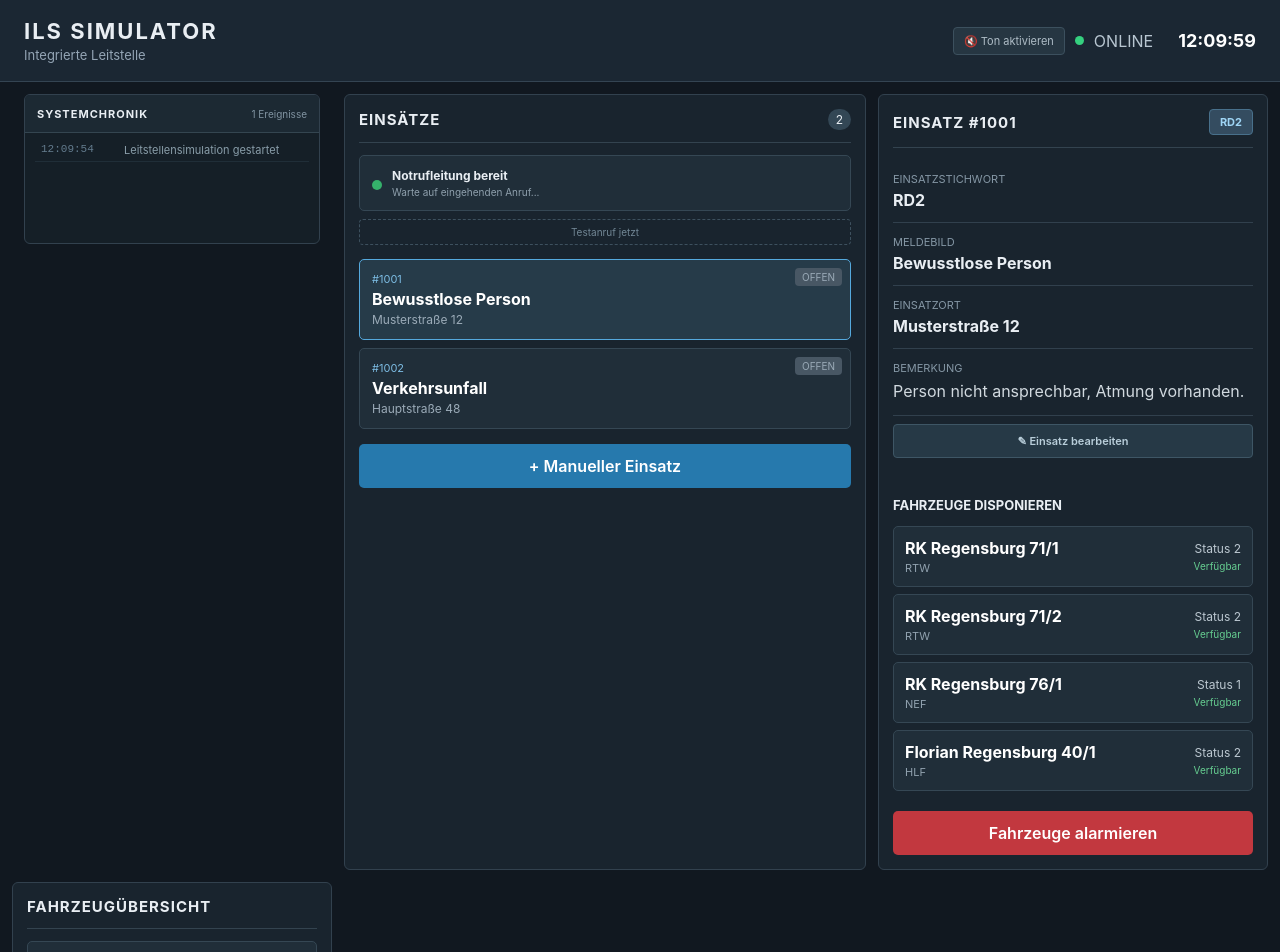
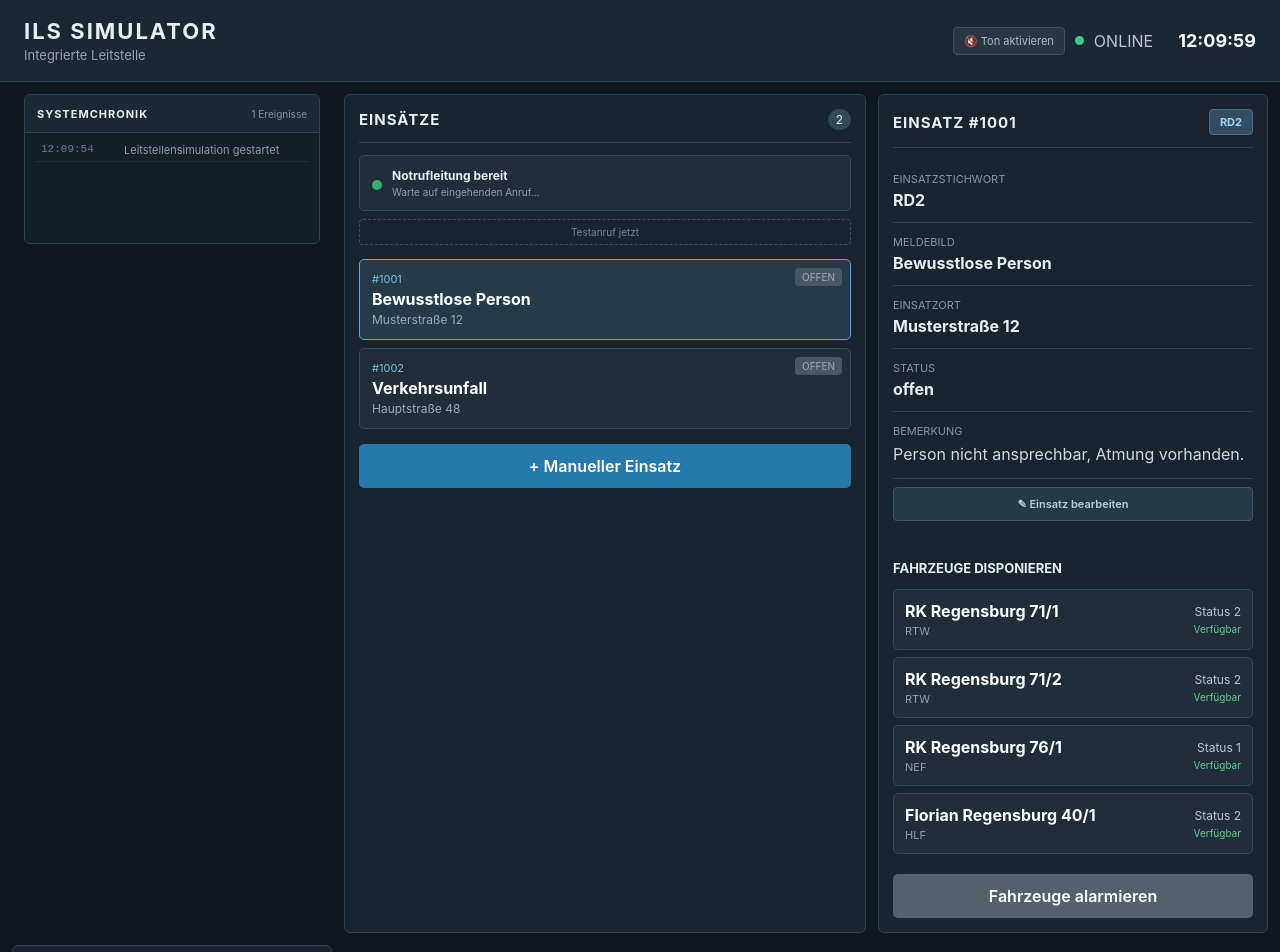
Before and after one commit to roger232334/Leitstellenspiel, a Vue app: page / in a window 1280 px wide. Shown: the top 952 px of the page. Built offline with nearby package versions, Linux system fonts and the light colour scheme; the HTML template or start-up script is replaced by a standard one.

Commit message:
Version 0.16 - Einsatzdetails und Nachalarmierung

```diff
--- a/src/App.vue
+++ b/src/App.vue
@@ -14,6 +14,7 @@ import { adresseGeocodieren } from './services/geocoding.js'
 import LeitstellenKarte from './components/LeitstellenKarte.vue'
 import FahrzeugUebersicht from './components/FahrzeugUebersicht.vue'
 import EinsatzListe from './components/EinsatzListe.vue'
+import EinsatzDetails from './components/EinsatzDetails.vue'
 // --------------------------------------------------
 // UHRZEIT
 // --------------------------------------------------
@@ -1010,32 +1011,57 @@ function fahrzeugHinweis(fahrzeug) {
 // --------------------------------------------------
 
 function fahrzeugAuswaehlen(fahrzeug) {
-  const einsatz = ausgewaehlterEinsatz.value
+  const einsatz =
+    ausgewaehlterEinsatz.value
+
+  if (!einsatz) {
+    return
+  }
 
   if (
-    !einsatz ||
-    einsatz.status === 'alarmiert'
+    einsatz.status ===
+    'abgeschlossen'
   ) {
     return
   }
 
+  // Bereits alarmierte Fahrzeuge können
+  // nicht mehr abgewählt werden.
+  if (
+    fahrzeug.einsatzId ===
+    einsatz.id
+  ) {
+    return
+  }
+
   const bereitsAusgewaehlt =
-    einsatz.fahrzeuge.includes(fahrzeug.id)
-
+    einsatz.fahrzeuge.includes(
+      fahrzeug.id,
+    )
+
+  // Noch nicht alarmiertes Fahrzeug
+  // wieder aus der Auswahl entfernen
   if (bereitsAusgewaehlt) {
     einsatz.fahrzeuge =
       einsatz.fahrzeuge.filter(
-        (id) => id !== fahrzeug.id,
+        (id) =>
+          id !== fahrzeug.id,
       )
 
     return
   }
 
-  if (!istFahrzeugVerfuegbar(fahrzeug)) {
-    return
-  }
-
-  einsatz.fahrzeuge.push(fahrzeug.id)
+  if (
+    !istFahrzeugVerfuegbar(
+      fahrzeug,
+    )
+  ) {
+    return
+  }
+
+  einsatz.fahrzeuge.push(
+    fahrzeug.id,
+  )
 }
 
 function istFahrzeugAusgewaehlt(fahrzeugId) {
@@ -1045,22 +1071,44 @@ function istFahrzeugAusgewaehlt(fahrzeugId) {
 }
 
 function istFahrzeugDeaktiviert(fahrzeug) {
-  if (!ausgewaehlterEinsatz.value) {
+  const einsatz =
+    ausgewaehlterEinsatz.value
+
+  if (!einsatz) {
     return true
   }
 
+  // Abgeschlossene Einsätze nicht mehr bearbeiten
+  if (einsatz.status === 'abgeschlossen') {
+    return true
+  }
+
+  // Fahrzeug wurde für genau diesen Einsatz
+  // bereits alarmiert.
+  // Es bleibt sichtbar, kann aber nicht mehr
+  // abgewählt werden.
   if (
-    ausgewaehlterEinsatz.value.status ===
-    'alarmiert'
+    fahrzeug.einsatzId === einsatz.id
   ) {
     return true
   }
 
-  if (istFahrzeugAusgewaehlt(fahrzeug.id)) {
+  // Gerade neu ausgewähltes Fahrzeug darf
+  // wieder abgewählt werden.
+  if (
+    istFahrzeugAusgewaehlt(
+      fahrzeug.id,
+    )
+  ) {
     return false
   }
 
-  return !istFahrzeugVerfuegbar(fahrzeug)
+  // Sonstige verfügbare Fahrzeuge können
+  // auch bei einem bereits alarmierten Einsatz
+  // nachalarmiert werden.
+  return !istFahrzeugVerfuegbar(
+    fahrzeug,
+  )
 }
 
 // --------------------------------------------------
@@ -1291,35 +1339,54 @@ async function alarmieren() {
     return
   }
 
-  if (einsatz.fahrzeuge.length === 0) {
+  // Nur Fahrzeuge ermitteln, die zwar
+  // ausgewählt, aber für diesen Einsatz
+  // NOCH NICHT alarmiert wurden.
+  const zuAlarmierendeFahrzeuge =
+    fahrzeuge.value.filter(
+      (fahrzeug) => {
+        return (
+          einsatz.fahrzeuge.includes(
+            fahrzeug.id,
+          ) &&
+          fahrzeug.einsatzId !==
+            einsatz.id
+        )
+      },
+    )
+
+  if (
+    zuAlarmierendeFahrzeuge.length ===
+    0
+  ) {
     alert(
-      'Bitte zuerst mindestens ein Fahrzeug auswählen.',
+      'Bitte mindestens ein weiteres verfügbares Fahrzeug auswählen.',
     )
 
     return
   }
 
+  const istNachalarmierung =
+    einsatz.status === 'alarmiert'
+
   einsatz.status = 'alarmiert'
 
-  const alarmierteFahrzeuge =
-    fahrzeuge.value.filter((fahrzeug) =>
-      einsatz.fahrzeuge.includes(
-        fahrzeug.id,
-      ),
-    )
-
-  alarmierteFahrzeuge.forEach(
+  // Nur die NEU ausgewählten Fahrzeuge
+  // auf Status 3 setzen.
+  zuAlarmierendeFahrzeuge.forEach(
     (fahrzeug) => {
       fahrzeug.status = 3
-      fahrzeug.einsatzId = einsatz.id
-
-      // Fallback
-      fahrzeug.naechsterStatusIn = 10
+      fahrzeug.einsatzId =
+        einsatz.id
+
+      // Fallback, falls Routing fehlschlägt
+      fahrzeug.naechsterStatusIn =
+        10
     },
   )
 
   const fahrzeugNamen =
-    alarmierteFahrzeuge
+    zuAlarmierendeFahrzeuge
       .map(
         (fahrzeug) =>
           fahrzeug.funkrufname,
@@ -1327,12 +1394,14 @@ async function alarmieren() {
       .join(', ')
 
   protokolliere(
-    `Einsatz #${einsatz.id}: ${fahrzeugNamen} alarmiert`,
+    istNachalarmierung
+      ? `Einsatz #${einsatz.id}: Nachalarmierung – ${fahrzeugNamen}`
+      : `Einsatz #${einsatz.id}: ${fahrzeugNamen} alarmiert`,
     'alarm',
   )
 
-  // Keine Koordinaten?
-  // Dann funktioniert weiterhin der alte Countdown.
+  // Keine Kartenposition vorhanden:
+  // Fahrzeug läuft über den Fallback-Timer.
   if (!einsatz.position) {
     protokolliere(
       `Einsatz #${einsatz.id}: keine Kartenposition vorhanden`,
@@ -1343,7 +1412,7 @@ async function alarmieren() {
   }
 
   await Promise.all(
-    alarmierteFahrzeuge.map(
+    zuAlarmierendeFahrzeuge.map(
       async (fahrzeug) => {
         try {
           const route =
@@ -1352,19 +1421,15 @@ async function alarmieren() {
               einsatz.position,
             )
 
-          fahrzeug.route = route.punkte
+          fahrzeug.route =
+            route.punkte
+
           fahrzeug.routeSchritt = 0
 
-          /*
-           * Die echte Fahrzeit wäre für Tests zu lang.
-           *
-           * OSRM liefert z.B. 420 Sekunden.
-           * Wir beschleunigen das Spiel ungefähr
-           * um Faktor 20.
-           */
           const simulierteFahrzeit =
             Math.round(
-              route.dauerSekunden / 20,
+              route.dauerSekunden /
+                20,
             )
 
           fahrzeug.routeSchritte =
@@ -1381,7 +1446,8 @@ async function alarmieren() {
 
           const kilometer =
             (
-              route.distanzMeter / 1000
+              route.distanzMeter /
+              1000
             ).toFixed(1)
 
           protokolliere(
@@ -1398,8 +1464,8 @@ async function alarmieren() {
           fahrzeug.routeSchritt = 0
           fahrzeug.routeSchritte = 0
 
-          // Falls OSRM nicht erreichbar ist:
-          fahrzeug.naechsterStatusIn = 10
+          fahrzeug.naechsterStatusIn =
+            10
 
           protokolliere(
             `${fahrzeug.funkrufname}: Routing nicht verfügbar – verwende simulierte Fahrzeit`,
@@ -1554,140 +1620,15 @@ async function alarmieren() {
 
       <!-- EINSATZDETAILS -->
 
-      <section
-        v-if="ausgewaehlterEinsatz"
-        class="panel einsatzdetails"
-      >
-        <div class="panel-kopf">
-          <h2>
-            Einsatz #{{ ausgewaehlterEinsatz.id }}
-          </h2>
-
-          <span
-            v-if="ausgewaehlterEinsatz.stichwort"
-            class="stichwort-badge"
-          >
-            {{ ausgewaehlterEinsatz.stichwort }}
-          </span>
-        </div>
-
-        <div class="detailblock">
-          <label>Einsatzstichwort</label>
-
-          <strong>
-            {{
-              ausgewaehlterEinsatz.stichwort ||
-              'Nicht vergeben'
-            }}
-          </strong>
-        </div>
-
-        <div class="detailblock">
-          <label>Meldebild</label>
-
-          <strong>
-            {{ ausgewaehlterEinsatz.meldung }}
-          </strong>
-        </div>
-
-        <div class="detailblock">
-          <label>Einsatzort</label>
-
-          <strong>
-            {{ ausgewaehlterEinsatz.ort }}
-          </strong>
-        </div>
-
-        <div class="detailblock">
-          <label>Bemerkung</label>
-
-          <div class="detailtext">
-            {{
-              ausgewaehlterEinsatz.bemerkung ||
-              'Keine weiteren Informationen vorhanden.'
-            }}
-          </div>
-        </div>
-<button
-  class="bearbeitenbutton"
-  @click="
-    einsatzBearbeiten(
-      ausgewaehlterEinsatz
-    )
-  "
->
-  ✎ Einsatz bearbeiten
-</button>
-        <h3>Fahrzeuge disponieren</h3>
-
-        <div class="fahrzeugauswahl">
-          <button
-            v-for="fahrzeug in fahrzeuge"
-            :key="fahrzeug.id"
-            class="fahrzeug"
-            :class="{
-              ausgewaehlt:
-                istFahrzeugAusgewaehlt(
-                  fahrzeug.id,
-                ),
-
-              'nicht-verfuegbar':
-                istFahrzeugDeaktiviert(fahrzeug),
-            }"
-            :disabled="
-              istFahrzeugDeaktiviert(fahrzeug)
-            "
-            @click="fahrzeugAuswaehlen(fahrzeug)"
-          >
-            <div>
-              <strong>
-                {{ fahrzeug.funkrufname }}
-              </strong>
-
-              <span>
-                {{ fahrzeug.typ }}
-              </span>
-            </div>
-
-            <div class="fahrzeug-rechts">
-              <div class="status">
-                Status {{ fahrzeug.status }}
-              </div>
-
-              <div
-                class="verfuegbarkeit"
-                :class="{
-                  verfuegbar:
-                    istFahrzeugVerfuegbar(
-                      fahrzeug,
-                    ) ||
-                    istFahrzeugAusgewaehlt(
-                      fahrzeug.id,
-                    ),
-                }"
-              >
-                {{ fahrzeugHinweis(fahrzeug) }}
-              </div>
-            </div>
-          </button>
-        </div>
-
-        <button
-          class="alarmbutton"
-          :disabled="
-            ausgewaehlterEinsatz.status ===
-            'alarmiert'
-          "
-          @click="alarmieren"
-        >
-          {{
-            ausgewaehlterEinsatz.status ===
-            'alarmiert'
-              ? 'Alarmierung erfolgt'
-              : 'Fahrzeuge alarmieren'
-          }}
-        </button>
-      </section>
+<EinsatzDetails
+  v-if="ausgewaehlterEinsatz"
+  :einsatz="ausgewaehlterEinsatz"
+  :fahrzeuge="fahrzeuge"
+  :fahrzeug-hinweis="fahrzeugHinweis"
+  @bearbeiten="einsatzBearbeiten"
+  @fahrzeug-auswaehlen="fahrzeugAuswaehlen"
+  @alarmieren="alarmieren"
+/>
 
    <!-- FAHRZEUGE -->
 
--- /dev/null
+++ b/src/components/EinsatzDetails.vue
@@ -0,0 +1,231 @@
+<script setup>
+const props = defineProps({
+  einsatz: {
+    type: Object,
+    required: true,
+  },
+
+  fahrzeuge: {
+    type: Array,
+    required: true,
+  },
+
+  fahrzeugHinweis: {
+    type: Function,
+    required: true,
+  },
+})
+
+const emit = defineEmits([
+  'bearbeiten',
+  'fahrzeug-auswaehlen',
+  'alarmieren',
+])
+
+function istAusgewaehlt(fahrzeugId) {
+  return props.einsatz.fahrzeuge.includes(
+    fahrzeugId,
+  )
+}
+
+function hatFahrzeugeZumAlarmieren() {
+  if (
+    props.einsatz.status ===
+    'abgeschlossen'
+  ) {
+    return false
+  }
+
+  return props.fahrzeuge.some(
+    (fahrzeug) => {
+      return (
+        props.einsatz.fahrzeuge.includes(
+          fahrzeug.id,
+        ) &&
+        fahrzeug.einsatzId !==
+          props.einsatz.id
+      )
+    },
+  )
+}
+
+function istFahrzeugFrei(fahrzeug) {
+  return (
+    fahrzeug.status === 1 ||
+    fahrzeug.status === 2
+  )
+}
+
+function istFahrzeugGesperrt(fahrzeug) {
+  // Abgeschlossener Einsatz
+  if (
+    props.einsatz.status ===
+    'abgeschlossen'
+  ) {
+    return true
+  }
+
+  // Fahrzeug wurde für diesen Einsatz
+  // bereits alarmiert
+  if (
+    fahrzeug.einsatzId ===
+    props.einsatz.id
+  ) {
+    return true
+  }
+
+  // Fahrzeug gehört zu einem anderen Einsatz
+  if (
+    fahrzeug.einsatzId !== null &&
+    fahrzeug.einsatzId !==
+      props.einsatz.id
+  ) {
+    return true
+  }
+
+  // Nur Status 1 und 2 neu disponierbar
+  if (!istFahrzeugFrei(fahrzeug)) {
+    return true
+  }
+
+  return false
+}
+</script>
+
+<template>
+  <section class="panel einsatzdetails">
+    <div class="panel-kopf">
+      <h2>
+        Einsatz #{{ einsatz.id }}
+      </h2>
+
+      <span
+        v-if="einsatz.stichwort"
+        class="stichwort-badge"
+      >
+        {{ einsatz.stichwort }}
+      </span>
+    </div>
+
+    <div class="detailblock">
+      <label>Einsatzstichwort</label>
+
+      <strong>
+        {{
+          einsatz.stichwort ||
+          'Nicht vergeben'
+        }}
+      </strong>
+    </div>
+
+    <div class="detailblock">
+      <label>Meldebild</label>
+
+      <strong>
+        {{ einsatz.meldung }}
+      </strong>
+    </div>
+
+    <div class="detailblock">
+      <label>Einsatzort</label>
+
+      <strong>
+        {{ einsatz.ort }}
+      </strong>
+    </div>
+
+    <div class="detailblock">
+      <label>Status</label>
+
+      <strong>
+        {{ einsatz.status }}
+      </strong>
+    </div>
+
+    <div class="detailblock">
+      <label>Bemerkung</label>
+
+      <div class="detailtext">
+        {{
+          einsatz.bemerkung ||
+          'Keine weiteren Informationen vorhanden.'
+        }}
+      </div>
+    </div>
+
+    <button
+      class="bearbeitenbutton"
+      @click="emit('bearbeiten', einsatz)"
+    >
+      ✎ Einsatz bearbeiten
+    </button>
+
+    <h3>Fahrzeuge disponieren</h3>
+
+    <div class="fahrzeugauswahl">
+      <button
+        v-for="fahrzeug in fahrzeuge"
+        :key="fahrzeug.id"
+        class="fahrzeug"
+        :class="{
+          ausgewaehlt:
+            istAusgewaehlt(fahrzeug.id),
+
+          'nicht-verfuegbar':
+            istFahrzeugGesperrt(fahrzeug),
+        }"
+        :disabled="
+          istFahrzeugGesperrt(fahrzeug)
+        "
+        @click="
+          emit(
+            'fahrzeug-auswaehlen',
+            fahrzeug,
+          )
+        "
+      >
+        <div>
+          <strong>
+            {{ fahrzeug.funkrufname }}
+          </strong>
+
+          <span>
+            {{ fahrzeug.typ }}
+          </span>
+        </div>
+
+        <div class="fahrzeug-rechts">
+          <div class="status">
+            Status {{ fahrzeug.status }}
+          </div>
+
+          <div
+            class="verfuegbarkeit"
+            :class="{
+              verfuegbar:
+                istFahrzeugFrei(
+                  fahrzeug,
+                ),
+            }"
+          >
+            {{ fahrzeugHinweis(fahrzeug) }}
+          </div>
+        </div>
+      </button>
+    </div>
+
+    <button
+      class="alarmbutton"
+      :disabled="
+        !hatFahrzeugeZumAlarmieren()
+      "
+      @click="emit('alarmieren')"
+    >
+      {{
+        einsatz.status === 'alarmiert'
+          ? 'Weitere Fahrzeuge alarmieren'
+          : 'Fahrzeuge alarmieren'
+      }}
+    </button>
+  </section>
+</template>
```
